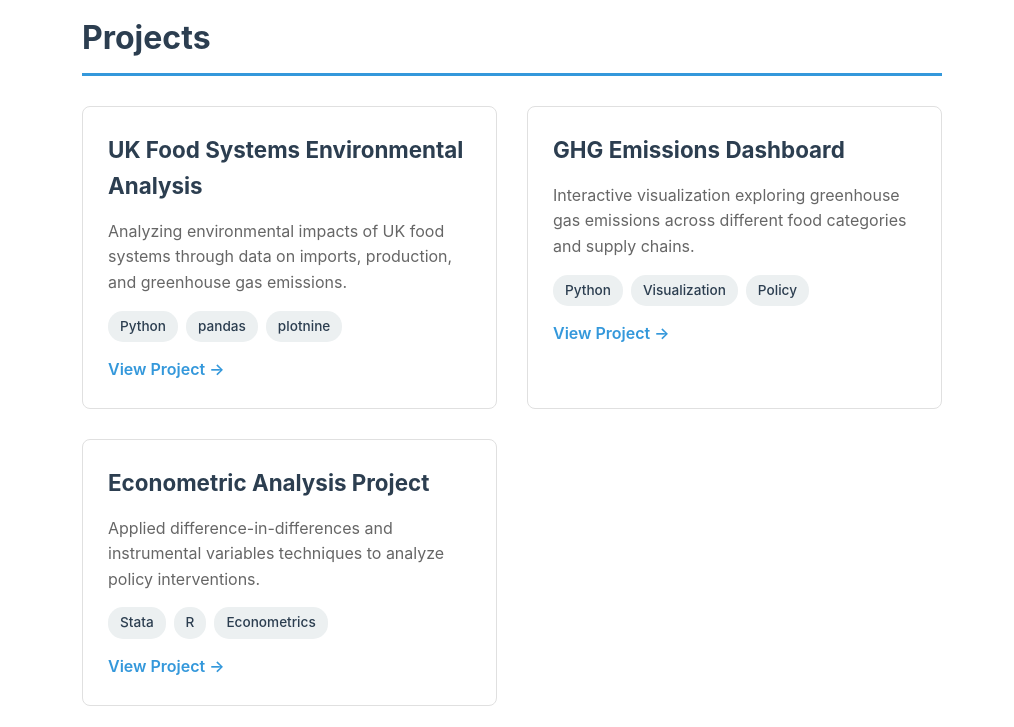
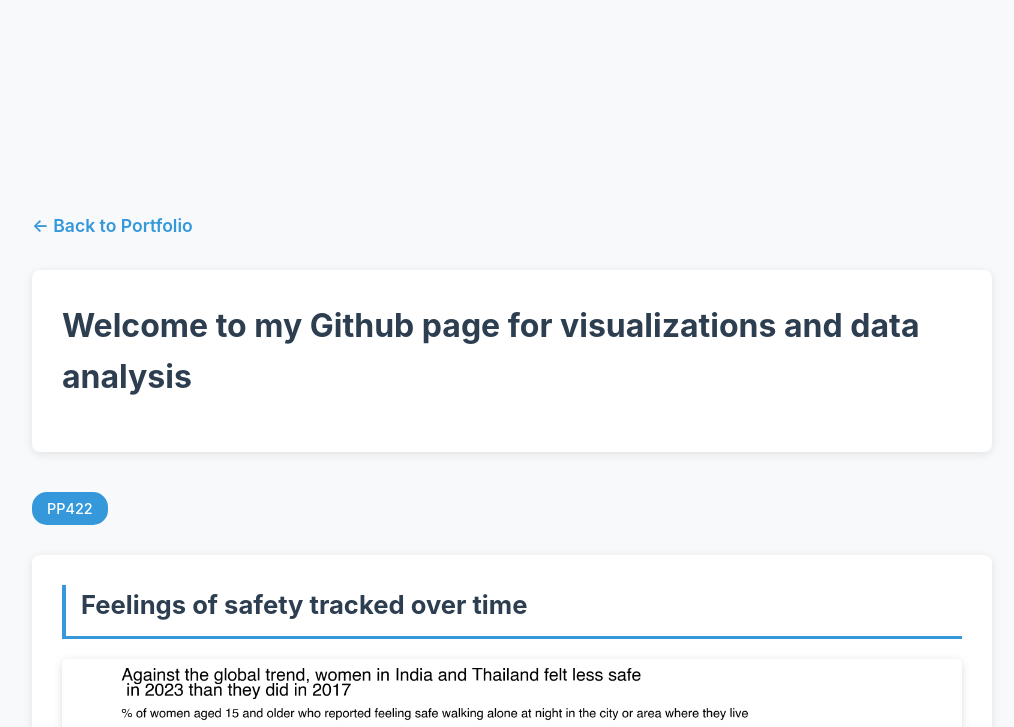
Before and after one commit to mhowat1/mhowat1.github.io, a plain HTML site: page index.html in a window 1280 px wide. Shown: the part 760-1487 px from the top of the page, without its empty margins (128-1142 px from the left). Drawn offline with Linux system fonts and the light colour scheme.

Commit message:
updating visualizations

```diff
--- a/index.html
+++ b/index.html
@@ -277,51 +277,147 @@
         </div>
     </section>
 
+<!DOCTYPE html>
+<html lang="en">
+<head>
+    <meta charset="UTF-8">
+    <meta name="viewport" content="width=device-width, initial-scale=1.0">
+    <title>Visualizations | Meghan Howat</title>
+    <style>
+        * {
+            margin: 0;
+            padding: 0;
+            box-sizing: border-box;
+        }
+
+        body {
+            font-family: -apple-system, BlinkMacSystemFont, 'Segoe UI', Roboto, Oxygen, Ubuntu, Cantarell, sans-serif;
+            line-height: 1.6;
+            color: #333;
+            background: #f8f9fa;
+        }
+
+        .container {
+            max-width: 1000px;
+            margin: 0 auto;
+            padding: 40px 20px;
+        }
+
+        .back-link {
+            display: inline-block;
+            color: #3498db;
+            text-decoration: none;
+            margin-bottom: 30px;
+            font-weight: 600;
+            font-size: 1.1em;
+        }
+
+        .back-link:hover {
+            color: #2c3e50;
+        }
+
+        .intro {
+            background: white;
+            padding: 30px;
+            border-radius: 8px;
+            box-shadow: 0 2px 10px rgba(0,0,0,0.1);
+            margin-bottom: 40px;
+        }
+
+        .intro h1 {
+            color: #2c3e50;
+            margin-bottom: 20px;
+            font-size: 2em;
+        }
+
+        .intro p {
+            font-size: 1.1em;
+            color: #555;
+        }
+
+        .visualization {
+            background: white;
+            padding: 30px;
+            border-radius: 8px;
+            box-shadow: 0 2px 10px rgba(0,0,0,0.1);
+            margin-bottom: 40px;
+        }
+
+        .visualization h2 {
+            color: #2c3e50;
+            margin-bottom: 20px;
+            font-size: 1.6em;
+            border-left: 4px solid #3498db;
+            padding-left: 15px;
+        }
+
+        .visualization img {
+            width: 100%;
+            height: auto;
+            border-radius: 5px;
+            box-shadow: 0 2px 8px rgba(0,0,0,0.15);
+            transition: transform 0.3s ease;
+        }
+
+        .visualization img:hover {
+            transform: scale(1.02);
+        }
+
+        .course-tag {
+            display: inline-block;
+            background: #3498db;
+            color: white;
+            padding: 5px 15px;
+            border-radius: 15px;
+            font-size: 0.9em;
+            font-weight: 500;
+            margin-bottom: 30px;
+        }
+
+        @media (max-width: 768px) {
+            .intro h1 {
+                font-size: 1.6em;
+            }
+
+            .visualization h2 {
+                font-size: 1.3em;
+            }
+        }
+    </style>
+</head>
+<body>
     <section id="projects">
     <div class="container">
-            <h2>Projects</h2>
-            <div class="projects-grid">
-                <div class="project-card">
-                    <h3>UK Food Systems Environmental Analysis</h3>
-                    <p>
-                        Analyzing environmental impacts of UK food systems through data on
-                        imports, production, and greenhouse gas emissions.
-                    </p>
-                    <div class="tags">
-                        <span class="tag">Python</span>
-                        <span class="tag">pandas</span>
-                        <span class="tag">plotnine</span>
-                    </div>
-                    <a href="#" class="project-link">View Project →</a>
+        <a href="index.html" class="back-link">← Back to Portfolio</a>
+
+        <div class="intro">
+            <h1>Welcome to my Github page for visualizations and data analysis</h1>
         </div>
 
-                <div class="project-card">
-                    <h3>GHG Emissions Dashboard</h3>
-                    <p>
-                        Interactive visualization exploring greenhouse gas emissions across
-                        different food categories and supply chains.
+        <span class="course-tag">PP422</span>
+
+        <div class="visualization">
+            <h2>Feelings of safety tracked over time</h2>
+            <img src="FeelingSafeIndiaThailand.png" alt="Safety in India and Thailand decreasing">
+            <p style="margin-top: 15px; color: #666; font-style: italic;">
+                Figure: Safety perceptions in India and Thailand showing declining trends over time
             </p>
-                    <div class="tags">
-                        <span class="tag">Python</span>
-                        <span class="tag">Visualization</span>
-                        <span class="tag">Policy</span>
-                    </div>
-                    <a href="#" class="project-link">View Project →</a>
         </div>
 
-                <div class="project-card">
-                    <h3>Econometric Analysis Project</h3>
-                    <p>
-                        Applied difference-in-differences and instrumental variables techniques
-                        to analyze policy interventions.
+        <div class="visualization">
+            <h2>UK food systems descriptive statistics</h2>
+            <img src="UK_food_importprod_2023.png" alt="Imports and production in 2023">
+            <p style="margin-top: 15px; color: #666; font-style: italic;">
+                Figure: UK food imports and production levels in 2023
             </p>
-                    <div class="tags">
-                        <span class="tag">Stata</span>
-                        <span class="tag">R</span>
-                        <span class="tag">Econometrics</span>
         </div>
-                    <a href="#" class="project-link">View Project →</a>
-                </div>
+
+        <div class="visualization">
+            <h2>Tracking the positive predictive value of the COVID-19 antibody tests</h2>
+            <img src="COVIDantibodytest.png" alt="Antibody test PPV">
+            <p style="margin-top: 15px; color: #666; font-style: italic;">
+                Figure: Positive predictive value analysis of COVID-19 antibody testing
+            </p>
         </div>
     </div>
 </section>
```
Lines whose indentation alone changed are shown as unchanged.
